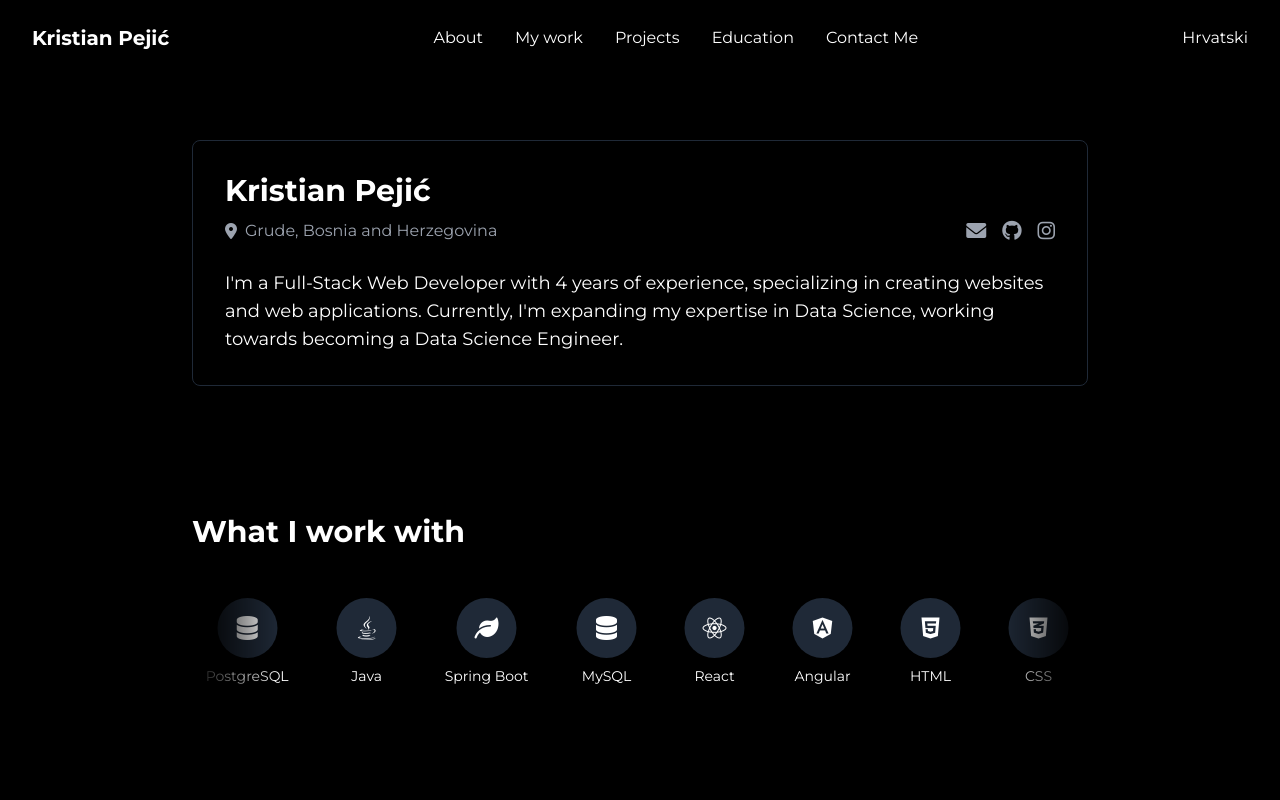
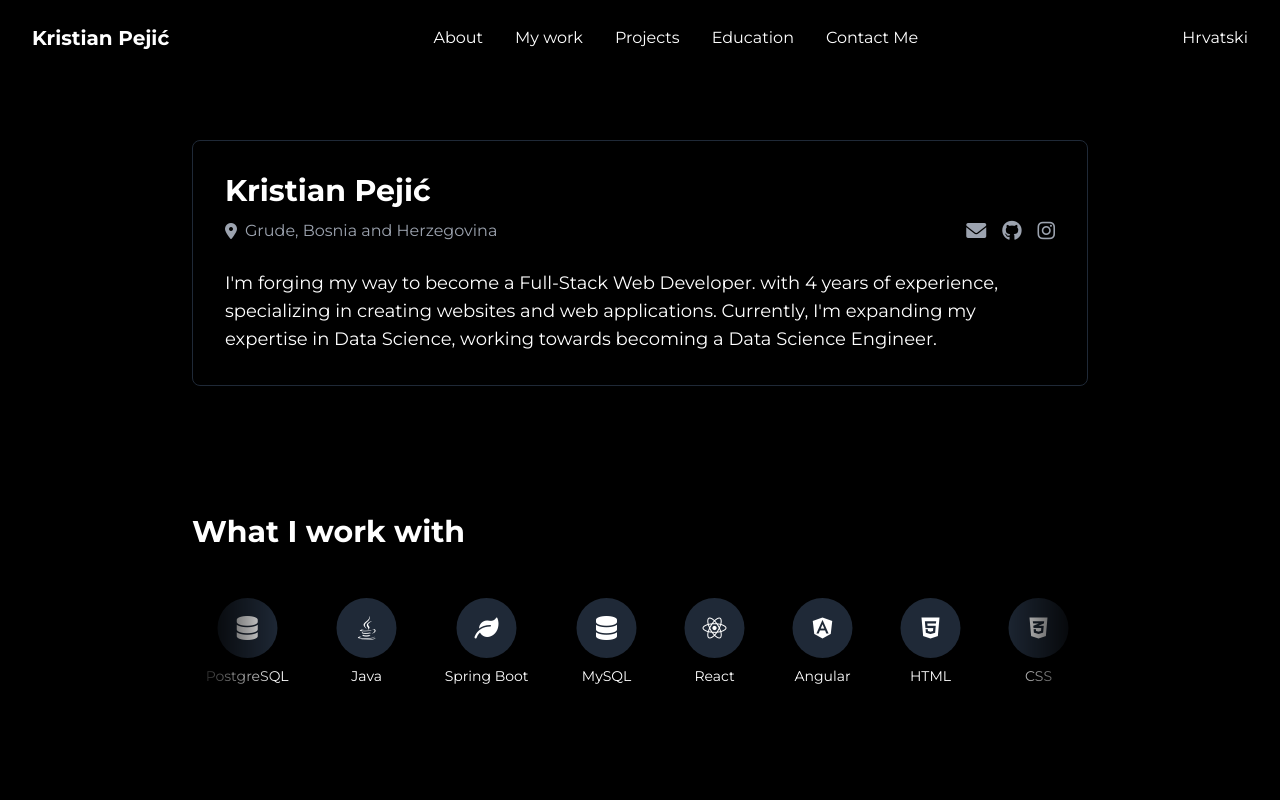
Before and after one commit to KristianPejic/KikoPortfolio, an Angular app: page / in a window 1280 px wide. Shown: the top 800 px of the page. Built offline with nearby package versions, Linux system fonts and the light colour scheme.

Commit message:
hero text change

```diff
--- a/src/app/components/hero/hero.component.html
+++ b/src/app/components/hero/hero.component.html
@@ -28,10 +28,10 @@
     </div>
 
     <p class="text-lg">
-      I'm a Full-Stack Web Developer with 4 years of experience, specializing in
-      creating websites and web applications. Currently, I'm expanding my
-      expertise in Data Science, working towards becoming a Data Science
-      Engineer.
+      I'm forging my way to become a Full-Stack Web Developer. with 4 years of
+      experience, specializing in creating websites and web applications.
+      Currently, I'm expanding my expertise in Data Science, working towards
+      becoming a Data Science Engineer.
     </p>
   </div>
 </section>
```
